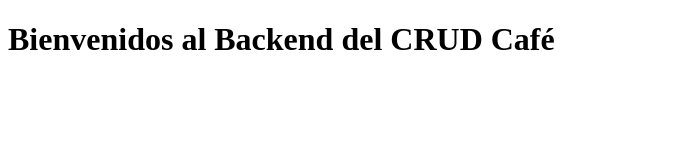
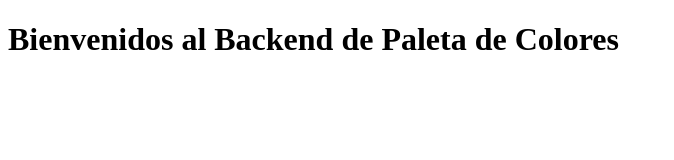
Before and after one commit to jgromerou/ej3-practico-backend, a website: page public/index.html in a window 1280 px wide. Shown: the whole page, without its empty margins (0-674 px from the left). Drawn offline with Linux system fonts and the light colour scheme.

Commit message:
se cambió el title y h1 del index.html de la carpeta public

```diff
--- a/public/index.html
+++ b/public/index.html
@@ -3,9 +3,9 @@
   <head>
     <meta charset="UTF-8" />
     <meta name="viewport" content="width=device-width, initial-scale=1.0" />
-    <title>Backend CRUD Cafe</title>
+    <title>Backend API Paleta de Colores</title>
   </head>
   <body>
-    <h1>Bienvenidos al Backend del CRUD Café</h1>
+    <h1>Bienvenidos al Backend de Paleta de Colores</h1>
   </body>
 </html>
```
